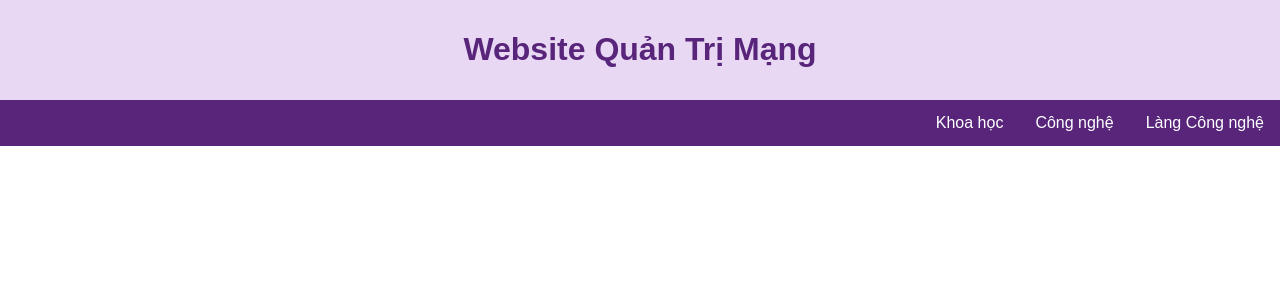
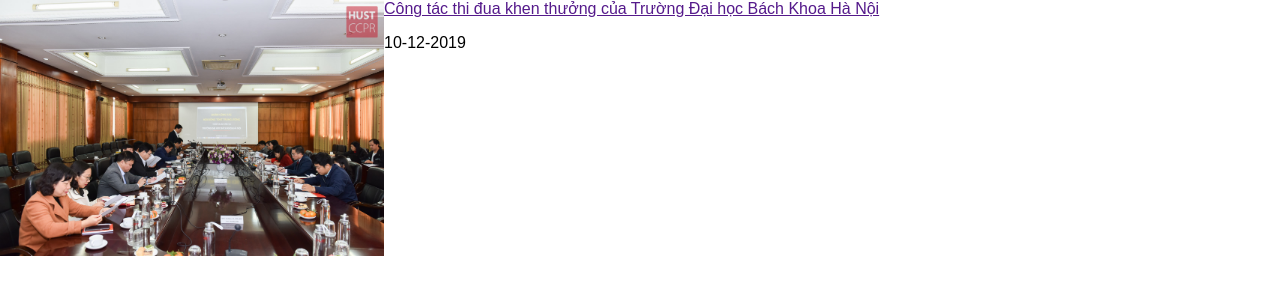
Before and after one commit to hglinhlinh98/mylazada, a plain HTML site: page wicom_web/test.html in a window 1280 px wide. Drawn offline with Linux system fonts and the light colour scheme.

Commit message:
t moi sua lai code trang news

```diff
--- a/wicom_web/assets/css/style2.css
+++ b/wicom_web/assets/css/style2.css
@@ -104,42 +104,43 @@ a.dropdown_item{
     padding-bottom: 12px;
 }
 
-.news1 {
-	padding-top: 10px;
-	position: relative;
-    padding-bottom: 15px;
+.newslist_item {
+    padding-top: 8px;
+    padding-bottom: 0px;
     border-bottom: solid;
     border-bottom-color: #d3d3d361;
 }
-.news1 img {
+.img_news{
+    margin-right: 15px;
+    width: 25%;
+    float: left;
+}
+.img_news img {
 
-    width: 20%;
+    width: 100%;
     vertical-align: middle;
     border-style: none;
     margin-left: 8px;
 }
-.news1 a {
-    display: block;
+.content_news a {
 
-    left: 95px;
+
     color: white;
     background-color: transparent;
-    position: absolute;
-    z-index: 1;
+
+
     font-size: 14px;
-    top: 0px;
 }
-.news1 p {
+.content_news p {
     color: lightgrey;
-    position: absolute;
-    z-index: 2;
+
     margin-bottom: 1rem;
-    top: 42px;
+
     font-size: 12px;
-    left: 95px;
+
 }
 .news_list h4 {
-    padding: 13px 6px;
+   padding: 2px 8px;
     font-size: 1.5rem;
     color: #ff5722bf;
 }
--- a/wicom_web/test.html
+++ b/wicom_web/test.html
@@ -13,49 +13,30 @@ body {
   margin: 0;
   font-family: arial
 }
+.img_news{
+  float:left;
+  width: 30%;
+}
+.img_news img{
+  width: 100%;
 
-/* Định dạng header */
-  .header {
-  background-color: #e9d8f4;
-  color: #58257b;
-  padding: 10px;
-  text-align: center;
 }
 
-/* Định dạng thanh điều hướng trên cùng */
-.topnav {
-  overflow: hidden;
-  background-color: #58257b;
-}
 
-/* Định dạng link điều hướng */
-.topnav a {
-  float: right;
-  display: block;
-  color: white;
-  text-align: center;
-  padding: 14px 16px;
-  text-decoration: none;
-}
-
-/* Thay đổi màu liên kết khi di chuột qua */
-.topnav a:hover {
-  background-color: #db7093;
-  color: #f2f2f2;
-  font-weight: bold
-}
 </style>
 </head>
 <body>
 
-<div class="header">
-  <h1>Website Quản Trị Mạng</h1>
-</div>
-
-<div class="topnav">
-  <a href="#">Làng Công nghệ</a>
-  <a href="#">Công nghệ</a>
-  <a href="#">Khoa học</a>
+<div class="newpost">
+  <div class="news_item">
+    <div class="img_news">
+      <img src="assets/images/news1.jpg">
+    </div>
+    <div class="content_news">
+      <a href="">Công tác thi đua khen thưởng của Trường Đại học Bách Khoa Hà Nội</a>
+      <p> 10-12-2019</p>
+    </div>
+  </div>
 </div>
 
 </body>
```
Also changed, not shown: wicom_web/index.html (+6 -6 lines), wicom_web/index2.html (+24 -11 lines).
